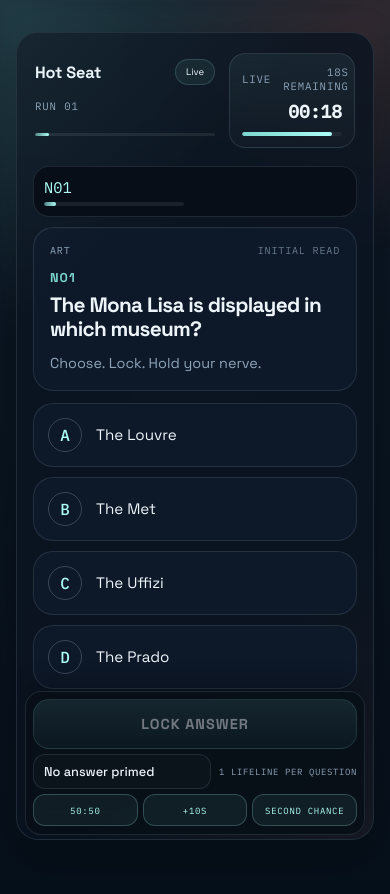
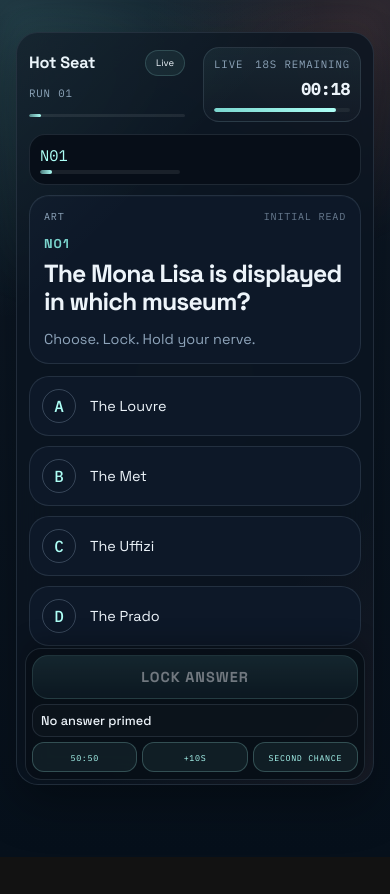
Before and after one commit to anweshhhh/Millionare, a React (Vite) app: page / in a window 390 px wide. Both pictures are taken after a click on the button "START RUN". Shown: the top 894 px of the page. After the commit the page ends 857 px from the top, so only its background shows below. Built offline with nearby package versions, Linux system fonts and the light colour scheme; no server answers; the database is empty.

Commit message:
Make mobile lock dock sticky

```diff
--- a/src/components/HotSeatScreen.tsx
+++ b/src/components/HotSeatScreen.tsx
@@ -146,6 +146,7 @@ export function HotSeatScreen(props: HotSeatScreenProps) {
           : "Ending Run";
   const shouldMaskCorrectReveal = phase === "reveal" && pendingSecondChanceRecovery;
   const questionProgressPercent = Math.round((questionNumber / Math.max(totalQuestions, 1)) * 100);
+  const hasSelectedAnswer = selectedAnswer !== null;
 
   return (
     <section className={["screen", "hot-seat-screen", stageToneClass].join(" ")}>
@@ -290,7 +291,7 @@ export function HotSeatScreen(props: HotSeatScreenProps) {
               </p>
             </div>
 
-            <div className="action-dock" aria-label="Primary answer controls">
+            <div className={["action-dock", hasSelectedAnswer ? "is-sticky" : ""].filter(Boolean).join(" ")} aria-label="Primary answer controls">
               <div className="action-zone">
                 <button
                   className={[
--- a/src/styles.css
+++ b/src/styles.css
@@ -1434,24 +1434,56 @@ button {
 }
 
 @media (max-width: 959px) {
+  .game-shell {
+    padding: 12px;
+  }
+
+  .status-bar {
+    gap: 10px;
+    padding: 2px 0 12px;
+  }
+
+  .timer-card {
+    min-width: 104px;
+    padding: 9px 10px;
+  }
+
+  .timer-card strong {
+    font-size: 1.02rem;
+  }
+
+  .status-progress {
+    width: min(156px, 48vw);
+  }
+
   .question-layout {
     grid-template-columns: minmax(0, 1fr);
     gap: 10px;
   }
 
   .play-stage {
-    padding-bottom: calc(134px + env(safe-area-inset-bottom, 0px));
+    padding-bottom: calc(126px + env(safe-area-inset-bottom, 0px));
   }
 
   .action-dock {
     width: min(calc(100% - 16px), 560px);
     bottom: calc(4px + env(safe-area-inset-bottom, 0px));
     gap: 5px;
-    padding: 7px 7px 8px;
+    padding: 6px 6px 7px;
+  }
+
+  .action-dock.is-sticky {
+    position: sticky;
+    bottom: calc(6px + env(safe-area-inset-bottom, 0px));
+    left: auto;
+    transform: none;
+    margin-top: 4px;
+    width: 100%;
   }
 
   .hot-seat-cta {
-    min-height: 44px;
+    min-height: 40px;
+    padding: 12px 14px;
   }
 
   .lifeline-strip {
@@ -1459,8 +1491,8 @@ button {
   }
 
   .lifeline-chip {
-    min-height: 32px;
-    font-size: 0.56rem;
+    min-height: 30px;
+    font-size: 0.52rem;
   }
 
   .ladder-rail {
@@ -1509,6 +1541,30 @@ button {
     margin-bottom: 12px;
   }
 
+  .question-card {
+    padding: 14px;
+  }
+
+  .question-card h2 {
+    font-size: clamp(1.55rem, 6vw, 2.05rem);
+  }
+
+  .answer-card {
+    padding: 12px;
+  }
+
+  .answer-copy {
+    font-size: 0.9rem;
+  }
+
+  .decision-readout {
+    padding: 7px 8px;
+  }
+
+  .lifeline-meta {
+    display: none;
+  }
+
   .answer-tag {
     display: none;
   }
```
Also changed, not shown: 2 other files (tests, documents, lock files or other folders).
